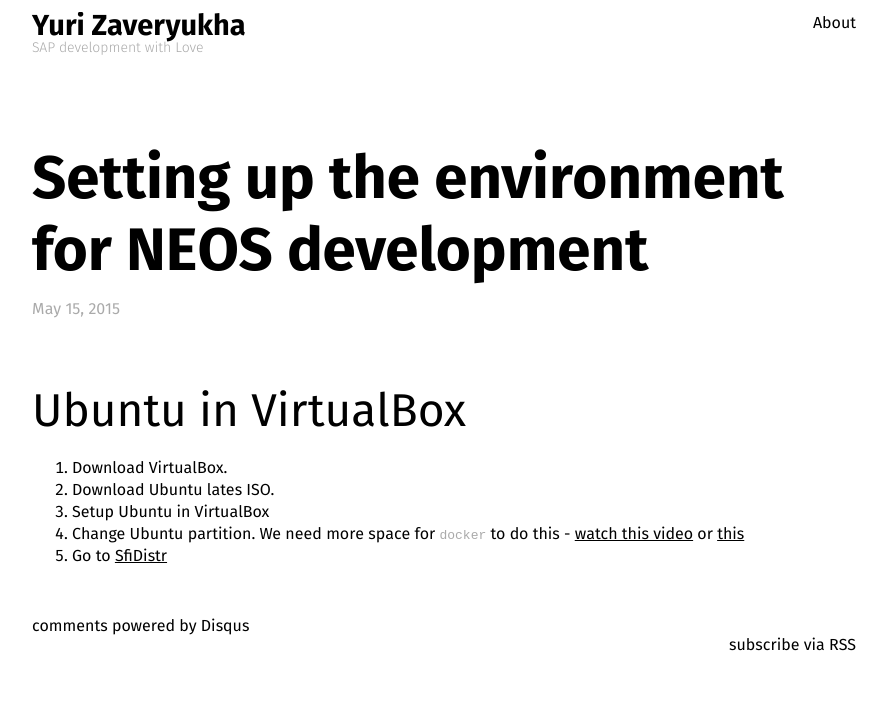
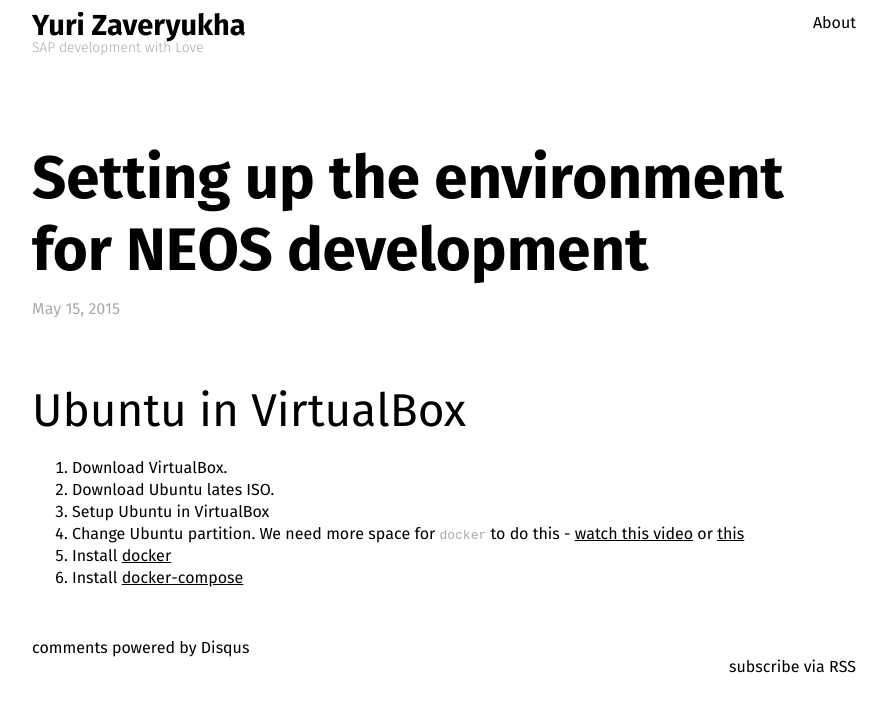
Before and after one commit to zaveryukha/zaveryukha.github.io, a Jekyll site: the page built from _posts/2015-05-15-setting-up-enviroment-for-neos-development.md, in a window 1280 px wide. Shown: the top 712 px of the page, without its empty margins (196-1083 px from the left). Built offline with Jekyll 4.4.1, drawn with Linux system fonts in a browser that asks for light colours; comment, search, counter and statistics services are not loaded.

```diff
--- a/_config.yml
+++ b/_config.yml
@@ -2,7 +2,7 @@
 title: "Yuri Zaveryukha"
 moto: "SAP development with Love"
 email: zaveryukha@gmail.com
-description: "Reflections on modern web development techniques."
+description: "There are only 10 kinds of people in the world - those who understand binary, and those who don't."
 baseurl: ""
 url: "http://zaveryukha.github.io"
 twitter_username: zaveryukha
--- a/_posts/2015-05-15-setting-up-enviroment-for-neos-development.md
+++ b/_posts/2015-05-15-setting-up-enviroment-for-neos-development.md
@@ -15,4 +15,5 @@ published: true
 4. Change Ubuntu partition. We need more space for `docker`
    to do this - [watch this video](http://www.youtube.com/watch?v=r_UyKufXR3c)
    or [this](http://www.youtube.com/watch?v=ikSIDI535L0)
-5. Go to [SfiDistr](https://github.com/sfi-ru/SfiDistr)
+5. Install [docker](https://docs.docker.com/installation/ubuntulinux/)
+6. Install [docker-compose](https://docs.docker.com/compose/install/)
```
